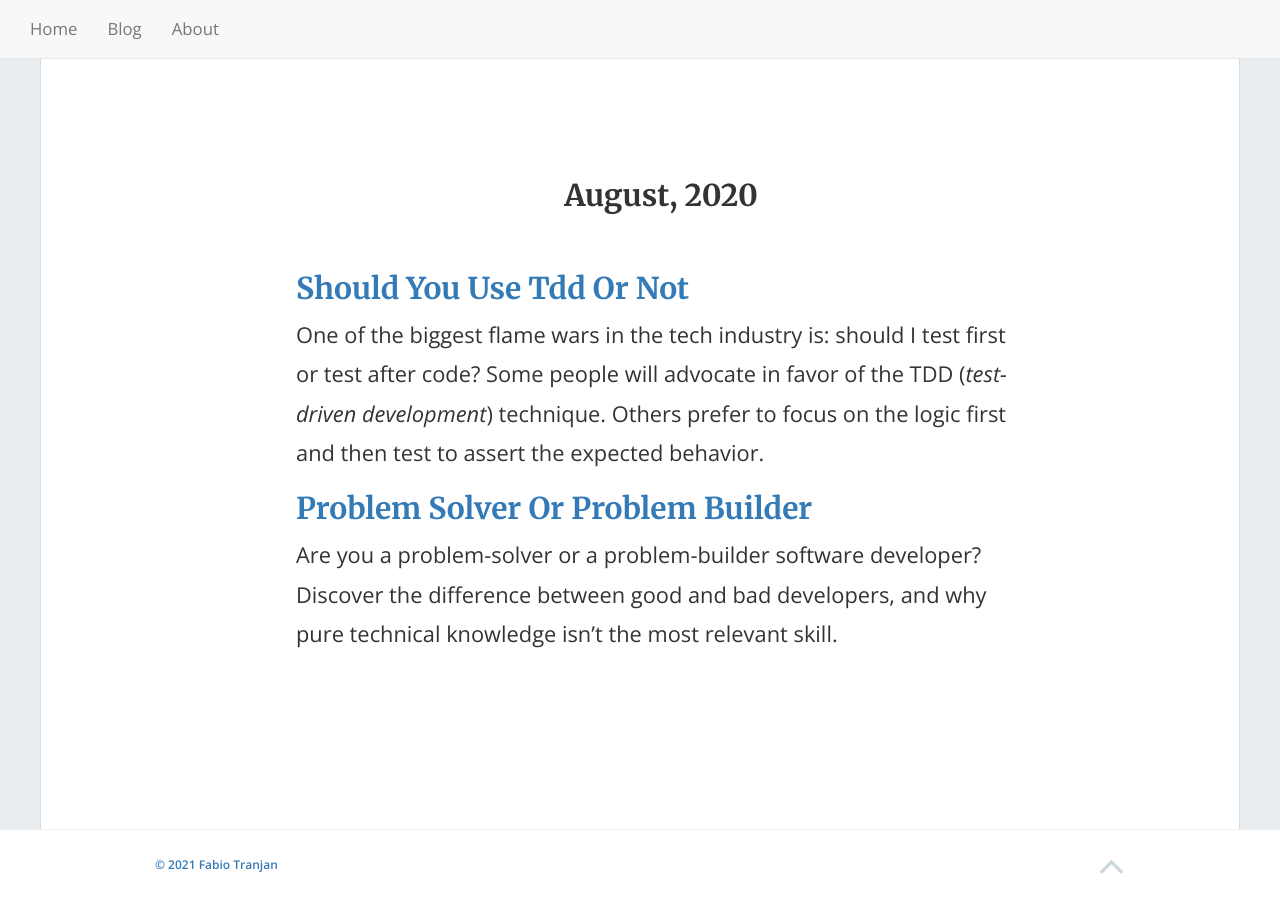
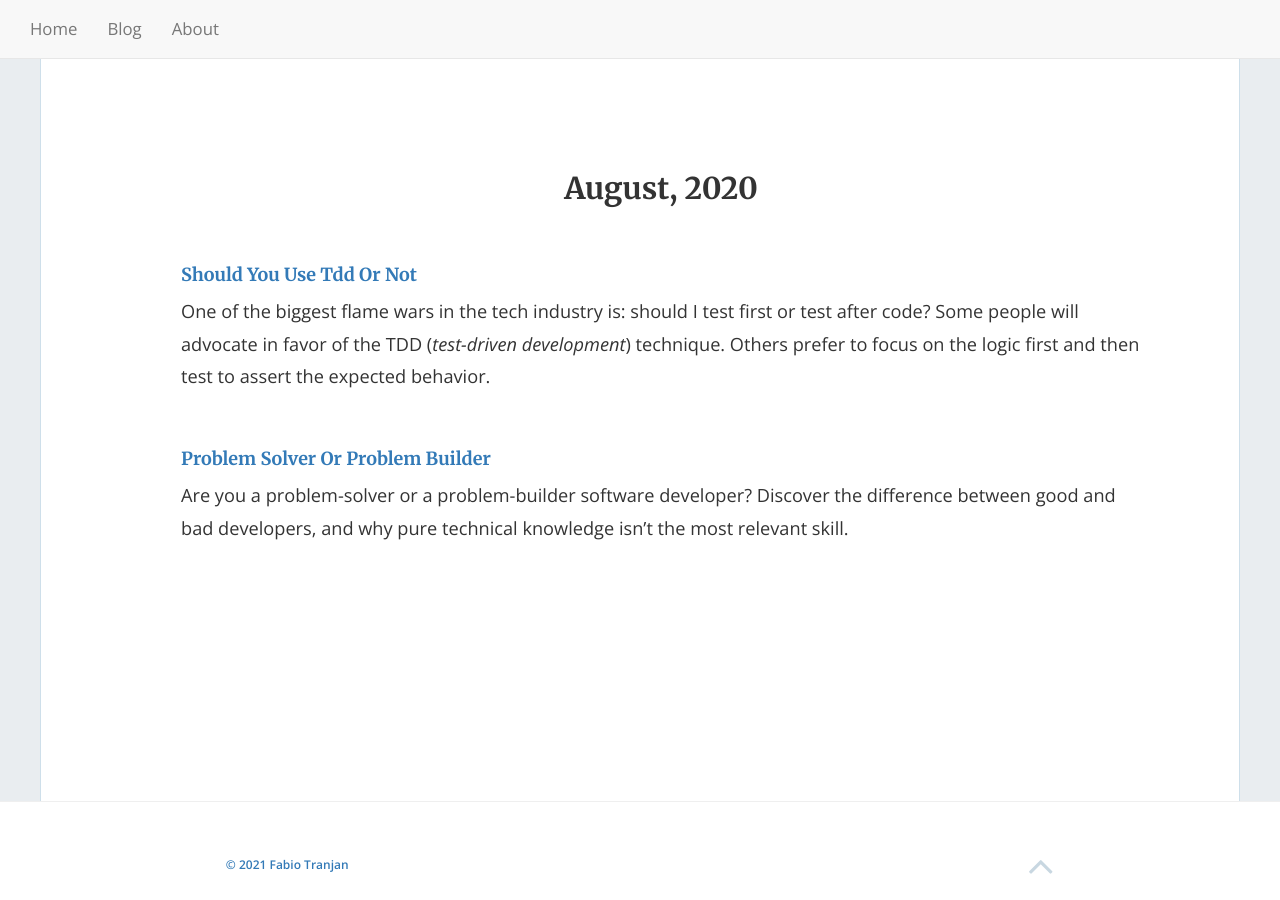
Before and after one commit to FabioTranjan/fabiotranjan.github.io, a Jekyll site: the page built from blog.md, in a window 1280 px wide and 900 px high. Built offline with Jekyll 4.4.1, drawn with Linux system fonts in a browser that asks for light colours; nearby versions of some CDN libraries.

Commit message:
Fixed layout to be standardized.

```diff
--- a/_layouts/inner.html
+++ b/_layouts/inner.html
@@ -1,15 +1,13 @@
 {% include header.html %}
 
-  <article>
-    <div class="container">
-      <div class="row">
-        <div class="col-md-8 col-md-offset-2">
+  <div class="container">
+    <div class="row">
+      <div class="col-md-12">
 
-          {{ content }}
+        {{ content }}
 
-        </div>
       </div>
     </div>
-  </article>
+  </div>
 
 {% include footer.html %}
--- a/blog.md
+++ b/blog.md
@@ -14,8 +14,9 @@ permalink: /blog/
       {% endif %}
 
       <li>
-        <h2><a href="{{ post.url }}">{{ post.title }}</a></h2>
+        <h4><a href="{{ post.url }}">{{ post.title }}</a></h4>
         {{ post.excerpt }}
+        <div class="mini-break"></div>
       </li>
     {% endfor %}
   </ul>
--- a/css/style.scss
+++ b/css/style.scss
@@ -30,6 +30,20 @@ $secondary: #FF7B7B;
 @media (min-width: 1200px) {
   .container {
     width: 1200px;
+  }
+}
+
+.container {
+  margin-top: 2em;
+  padding: 0 100px;
+  .break {
+    margin: 8em 0;
+    @include bp-xsmall {
+      margin: 2em 0;
+    }
+  }
+  .mini-break {
+    margin: 4em 0;
   }
 }
 
@@ -105,7 +119,7 @@ button.btn, input.btn {
   border-right: solid 1px #cedfea;
   &.container {
     padding: 0;
-    padding-top: 5em;
+    padding-top: 4em;
   }
 }
 
@@ -125,13 +139,7 @@ button.btn, input.btn {
 	2.0 Home Hero
 --------------------------------------------------------------*/
 .hero-container {
-  margin: 10em 0 9em 0;
-  @include bp-xsmall {
-    margin: 5em 0 5em 0;
-  }
-  @include bp-small {
-    margin: 5em 0 5em 0;
-  }
+  margin: 2em 0;
 }
 
 .hero-content {
@@ -234,19 +242,6 @@ button.btn, input.btn {
 /*--------------------------------------------------------------
 	3.0 Posts
 --------------------------------------------------------------*/
-#portfolio .container {
-  margin-top: 2em;
-  padding: 0 100px;
-  .break {
-    margin: 8em 0;
-    @include bp-xsmall {
-      margin: 2em 0;
-    }
-  }
-  .mini-break {
-    margin: 4em 0;
-  }
-}
 
 .section-title {
   position: relative;
@@ -389,6 +384,10 @@ button.btn, input.btn {
     margin: 2em 0;
     text-align: center;
   }
+
+  li {
+    font-size: 1em;
+  }
 }
 
 /*--------------------------------------------------------------
```
Also changed, not shown: _includes/home-hero.html (+0 -12 lines).
